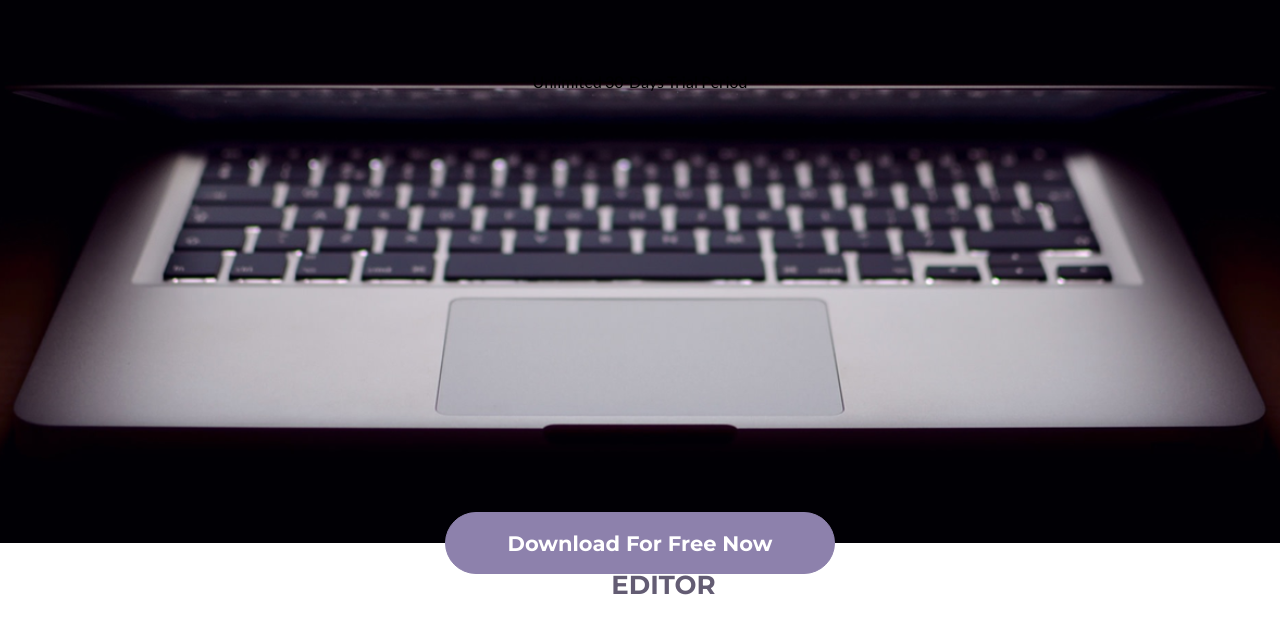
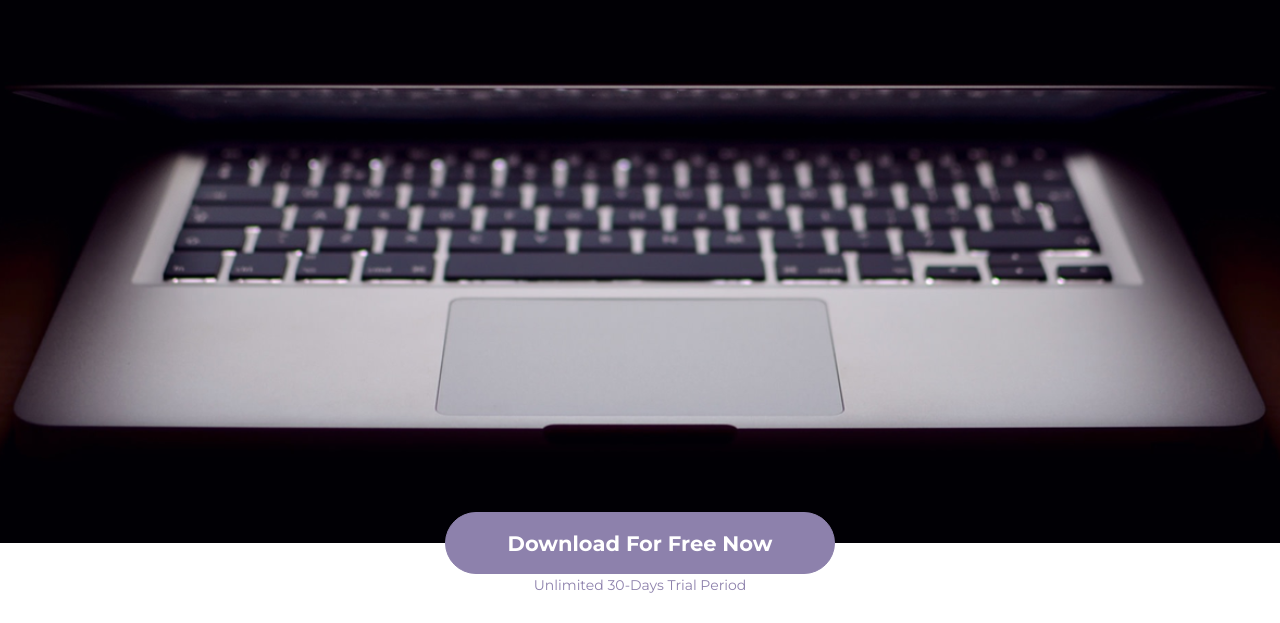
Before and after one commit to simaxim1/forkio, a website: page index.html in a window 1280 px wide. Shown: the part 327-950 px from the top of the page. Drawn offline with Linux system fonts and the light colour scheme.

Commit message:
fix revolut

```diff
--- a/index.html
+++ b/index.html
@@ -18,7 +18,6 @@
 <body>
     <div class="container">
         <header class="header">
-
             <nav class="header__nav">
                 <div class="header-mobile-menu">
                     <div class="header__logo">
@@ -27,6 +26,7 @@
                             <div class="header__logo-text">FORKIO</div>
                         </a>
                     </div>
+
                 <button class="header__button-common">Buy Now</button>
 
                 <div class="header__drop-menu-buttons-wrapper">
@@ -34,7 +34,6 @@
                         <div class="header__drop-menu-button-line_short"></div>
                         <div class="header__drop-menu-button-line"></div>
                         <div class="header__drop-menu-button-line"></div>
-
                     </div>
                         <div class="header__drop-menu-close-button header__drop-menu-button-not-active">X</div>
                     </div>
@@ -76,13 +75,18 @@
                 <p class="section-welcome__app-text"><span>A </span>Real Gamechanger In The World Of Web-Development</p>
                 <div class="section-welcome__app-version">v. 2.8 For Mac and Windows</div>
             </section>
+
             <button class="header__button-common header__button-common-download">Download For Free Now</button>
-            <div>Unlimited 30-Days Trial Period</div>
+
+
         </header>
         <main>
+            <p class="download-text">Unlimited 30-Days Trial Period</p>
+
             <section class="main__revolut">
                 <div class="main__revolut-container">
                     <div class="main__revolut-content">
+
                         <h2 class="main__revolut-title">Revolutionary editor</h2>
                         <p class="main__revolut-text">Aenean cursus imperdiet nisl id fermentum. Aliquam pharetra dui
                             laoreet
@@ -191,7 +195,9 @@
                 </div>
 
             </section>
-            <section class="people"></section>
+            <section class="people">
+
+            </section>
             <section class="pricing">
                 <div class="pricing__container">
                     <h2 class="pricing__title">Fork Subscription Pricing</h2>
--- a/src/js/index.js
+++ b/src/js/index.js
@@ -15,9 +15,6 @@ const hamburgerMenuItem = document.querySelectorAll(
 );
 
 hamburgerMenuWrapper.addEventListener("click", (event) => {
-  // habmurgerMenuButton.classList.toggle("header__drop-menu-button-not-active");
-  // habmurgerMenuCloseButton.classList.toggle("header__drop-menu-button-not-active");
-  // hamburgerMenu.classList.toggle("header__mobile-drop-down-menu_not-active");
   if (
     !habmurgerMenuButton.classList.contains(
       "header__drop-menu-button-not-active"
--- a/src/sass/abstracts/_variables.scss
+++ b/src/sass/abstracts/_variables.scss
@@ -2,5 +2,5 @@ $fontMonserrat: 'Montserrat';
 $fontLato: 'Lato';
 $mainVioletColor: #8D81AC;
 $bp-mobile: 320px;
-$bp-tablet: 481px;
-$bp-desktop: 992px;
+$bp-tablet: 768px;
+$bp-desktop: 1200px;
--- a/src/sass/components/_main__revolute.scss
+++ b/src/sass/components/_main__revolute.scss
@@ -27,6 +27,17 @@
   align-items: center;
   padding-left: 5px;
 
+}
+
+.download-text {
+  font-family: $fontMonserrat;
+  color: $mainVioletColor;
+  font-weight: 400;
+  font-size: 14px;
+  line-height: 15px;
+  text-align: center;
+  margin-top: 35px;
+  margin-bottom: 80px;
 }
 
 .btn-wrapper {
```
Also changed, not shown: dist/index.html, dist/styles/main.min.css, src/sass/components/_header.scss (line endings or trailing spaces). Lines whose indentation alone changed are shown as unchanged.
